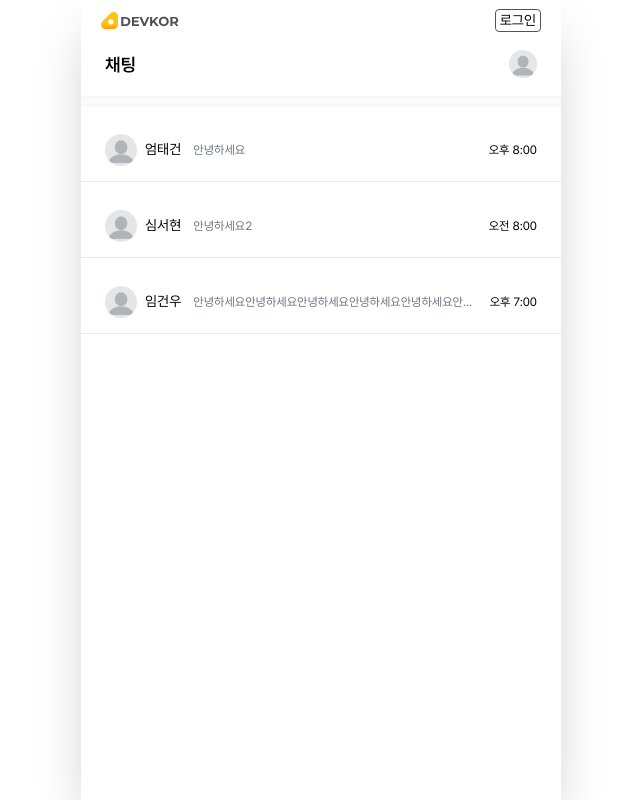
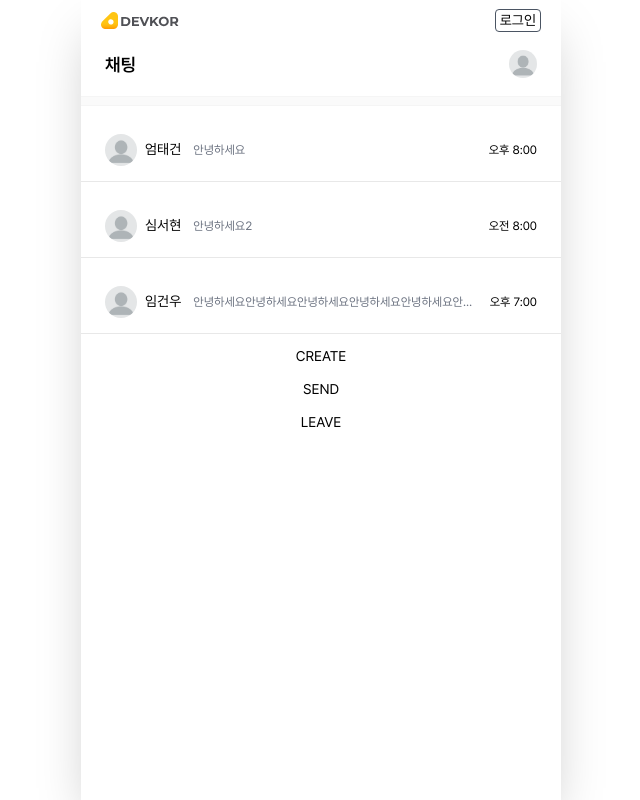
Before and after one commit to DevKor-github/onboarding-team5-fe, a React (Vite) app: page / in a window 1280 px wide. Shown: the whole page, without its empty margins (319-959 px from the left). Built offline with nearby package versions, Linux system fonts and the light colour scheme; no server answers.

Commit message:
feat: 소켓 초기 구현

```diff
--- a/package.json
+++ b/package.json
@@ -18,7 +18,8 @@
     "react-dom": "^18.3.1",
     "react-hook-form": "^7.52.2",
     "react-hot-toast": "^2.4.1",
-    "react-router-dom": "^6.26.0"
+    "react-router-dom": "^6.26.0",
+    "socket.io-client": "^4.7.5"
   },
   "devDependencies": {
     "@types/node": "^22.3.0",
--- /dev/null
+++ b/src/hooks/useSocket.ts
@@ -0,0 +1,39 @@
+import { useEffect } from 'react';
+import { io } from 'socket.io-client';
+
+const socket = io(`ws://13.124.210.246:3000/?userId=7`, {
+  transports: ['websocket'],
+});
+
+const useSocket = () => {
+  const createChat = () => {
+    socket.emit('createChatRoom', { name: 'a', userIds: [7, 3] }, (value) => {
+      console.log('CREATE', value);
+    });
+  };
+
+  const leaveChat = () => {
+    socket.emit('leaveChatRoom', { userId: 7, chatRoomId: 34 }, (value) => {
+      console.log('LEAVE', value);
+    });
+  };
+
+  const sendMessage = () => {
+    socket.emit('sendMessage', {
+      chatRoomId: 34,
+      senderId: 7,
+      message: '안녕하세요',
+    });
+  };
+
+  useEffect(() => {
+    socket.on('messageReceived', (value) => console.log(value));
+
+    return () => {
+      socket.off('messageReceived');
+    };
+  }, []);
+  return { createChat, leaveChat, sendMessage };
+};
+
+export default useSocket;
--- a/src/pages/ChatPage.tsx
+++ b/src/pages/ChatPage.tsx
@@ -2,10 +2,12 @@ import Chat from 'components/Chat';
 import ChatInput from 'components/ChatInput';
 import ChatHeader from 'components/headers/ChatHeader';
 import Header from 'components/headers/Header';
+import useSocket from 'hooks/useSocket';
 import { MOCK_CHATS } from 'mock/chat';
 import { MOCK_PROFILE } from 'mock/profile';
 import { useEffect, useRef, useState } from 'react';
 import { useParams } from 'react-router-dom';
+import { getChatting } from 'services/apis';
 import { ChatType } from 'types/client.types';
 
 const ChatPage = () => {
@@ -43,14 +45,14 @@ const ChatPage = () => {
           ref={scrollRef}
           className='flex w-full grow flex-col gap-12 overflow-y-auto p-24'
         >
-          {chats.map((chat, index) => (
+          {/* {chats.map((chat, index) => (
             <Chat
               key={chat.time}
               chat={chat}
               isMyChat={MOCK_PROFILE.id === chat.user.id}
               isRepeated={chat.user.id === chats[index - 1]?.user.id}
             />
-          ))}
+          ))} */}
         </div>
         <ChatInput handleSendChat={handleSendChat} />
       </div>
--- a/src/pages/ListPage.tsx
+++ b/src/pages/ListPage.tsx
@@ -1,9 +1,16 @@
 import ChattingRoom from 'components/ChattingRoom';
 import Header from 'components/headers/Header';
 import ListHeader from 'components/headers/ListHeader';
+import useSocket from 'hooks/useSocket';
 import { MOCK_CHATTING_ROOM } from 'mock/chattingRoom';
+import { getChatting } from 'services/apis';
+import { io } from 'socket.io-client';
 
 const ListPage = () => {
+  console.log(getChatting());
+
+  const { createChat, sendMessage, leaveChat } = useSocket();
+
   return (
     <>
       <Header />
@@ -13,6 +20,9 @@ const ListPage = () => {
         {MOCK_CHATTING_ROOM.map((chattingRoom) => (
           <ChattingRoom key={chattingRoom.user.id} value={chattingRoom} />
         ))}
+        <button onClick={createChat}>CREATE</button>
+        <button onClick={sendMessage}>SEND</button>
+        <button onClick={leaveChat}>LEAVE</button>
       </div>
     </>
   );
--- a/src/services/apis.ts
+++ b/src/services/apis.ts
@@ -35,3 +35,9 @@ export const updateProfile = async (body: {
   const res = await instance.patch('/user/update-profile', body);
   return res;
 };
+
+export const getChatting = async () => {
+  const res = await instance.get(`/chat/list`);
+  const data = res.data;
+  return data;
+};
```
Also changed, not shown: 1 other file (tests, documents, lock files or other folders).
